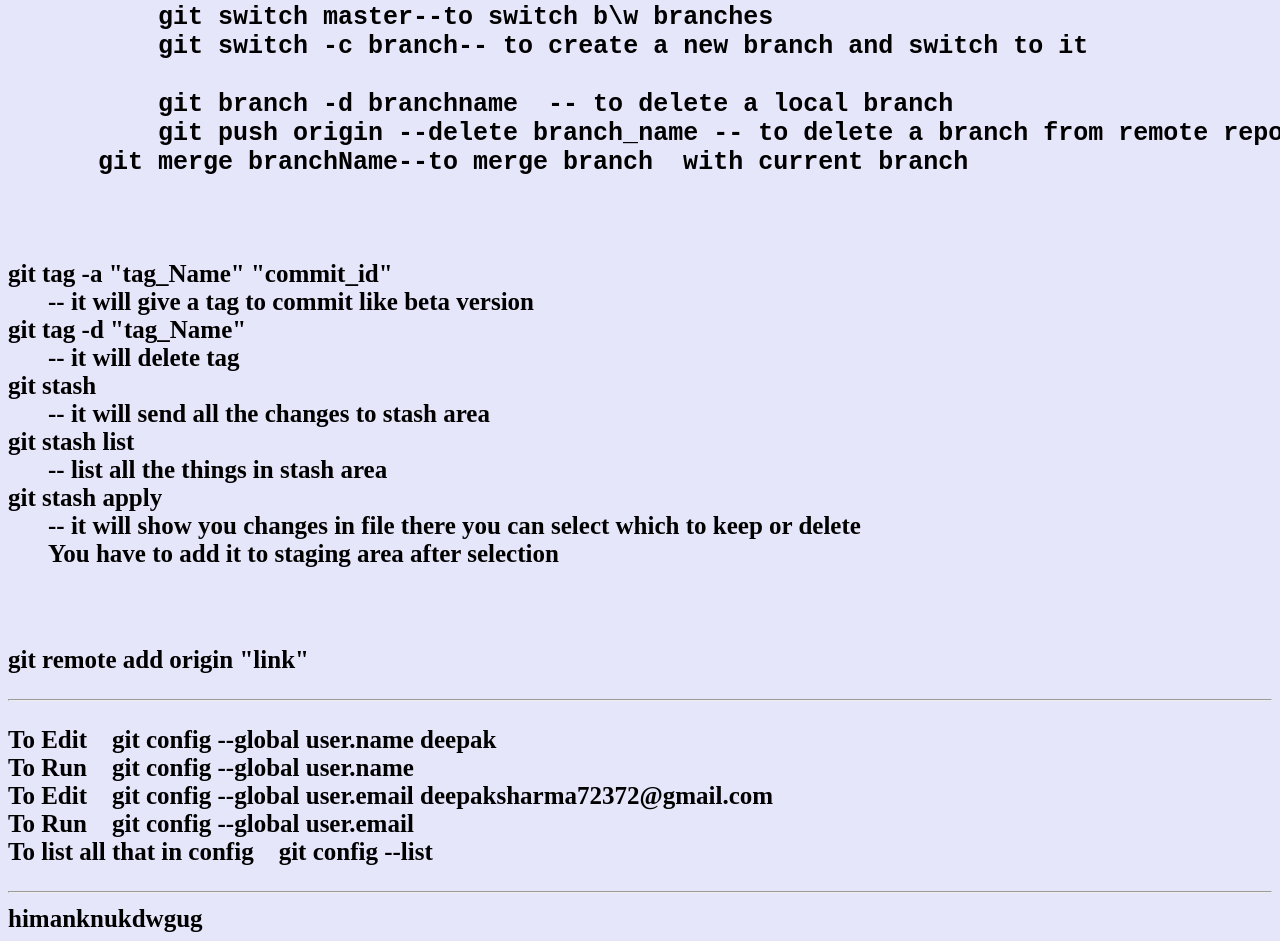
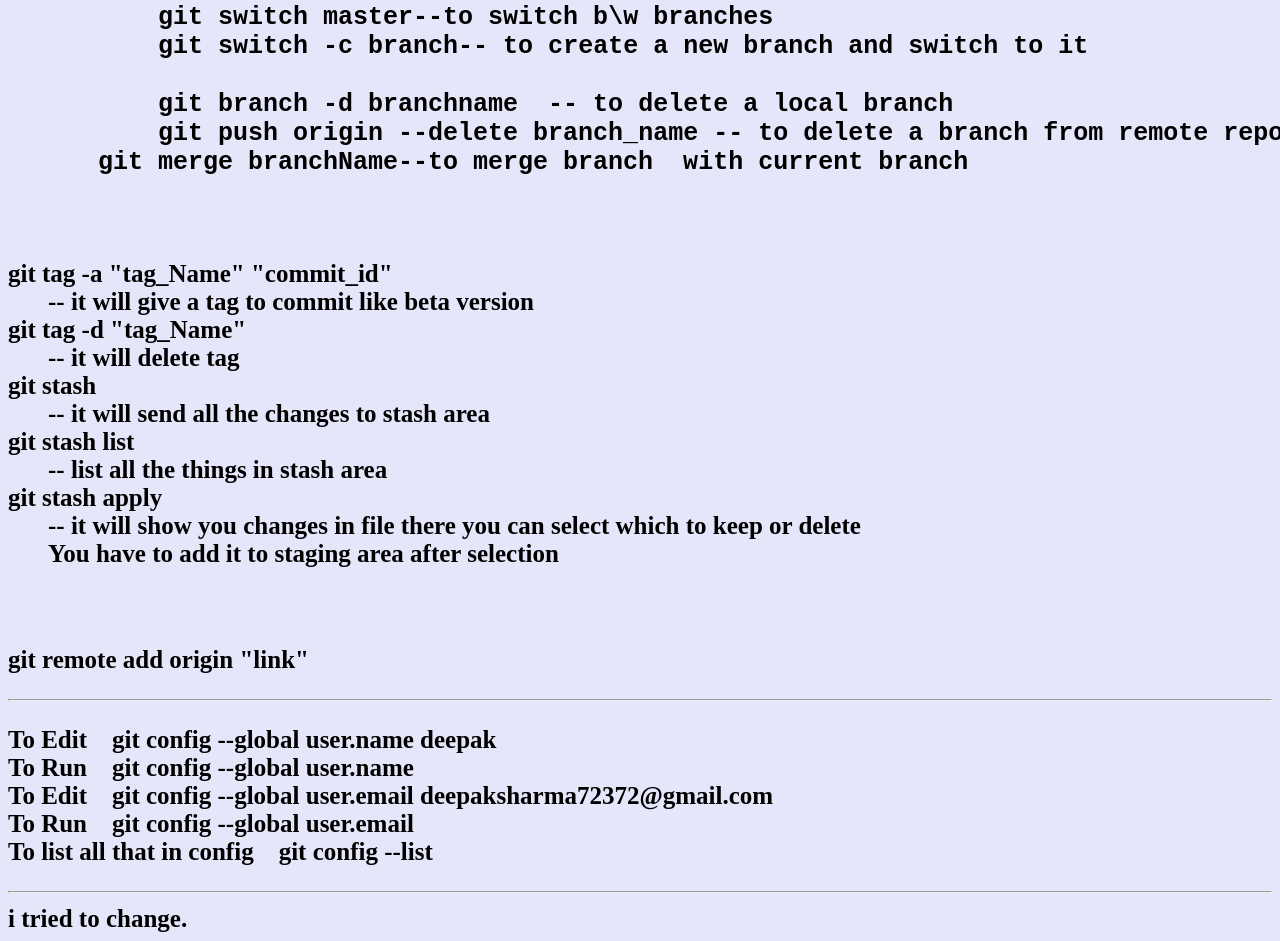
Before and after one commit to chhabrahimanshu1/bashNote, a plain HTML site: page index.html in a window 1280 px wide. Shown: the part 2379-3320 px from the top of the page. Drawn offline with Linux system fonts and the light colour scheme.

Commit message:
newchange

```diff
--- a/index.html
+++ b/index.html
@@ -134,4 +134,4 @@
 </html>
 
 
-himanknukdwgug
+i tried to change.
```
